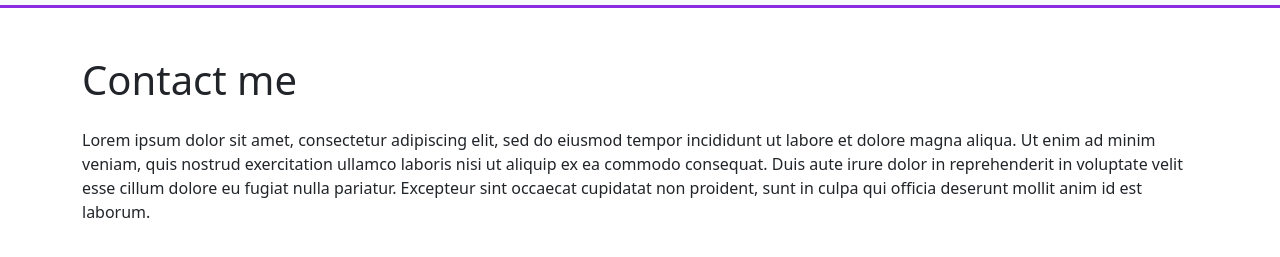
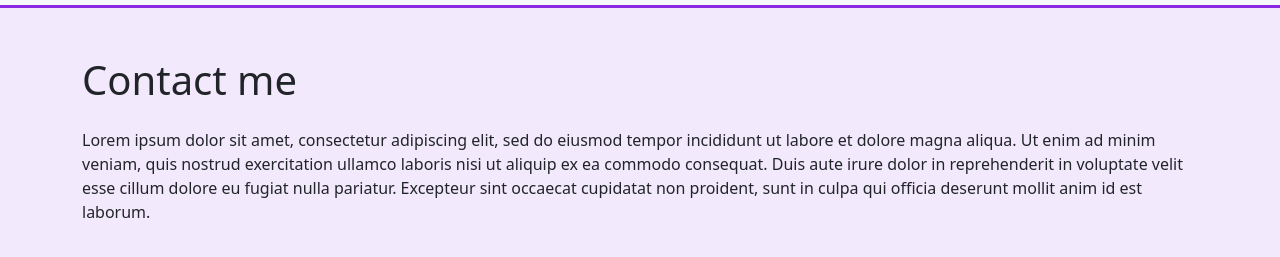
Before and after one commit to roghaniyan-m/Croissant, a plain HTML site: page contact.html in a window 1280 px wide. Shown: the part 53-310 px from the top of the page. Drawn offline with nearby package versions, Linux system fonts and the light colour scheme.

Commit message:
background color changed

```diff
--- a/styles/app.css
+++ b/styles/app.css
@@ -4,3 +4,6 @@ nav {
 .navbar-brand svg {
   fill: blueviolet;
 }
+.contact {
+  background-color: rgb(138, 43, 226, 0.1);
+}
```
